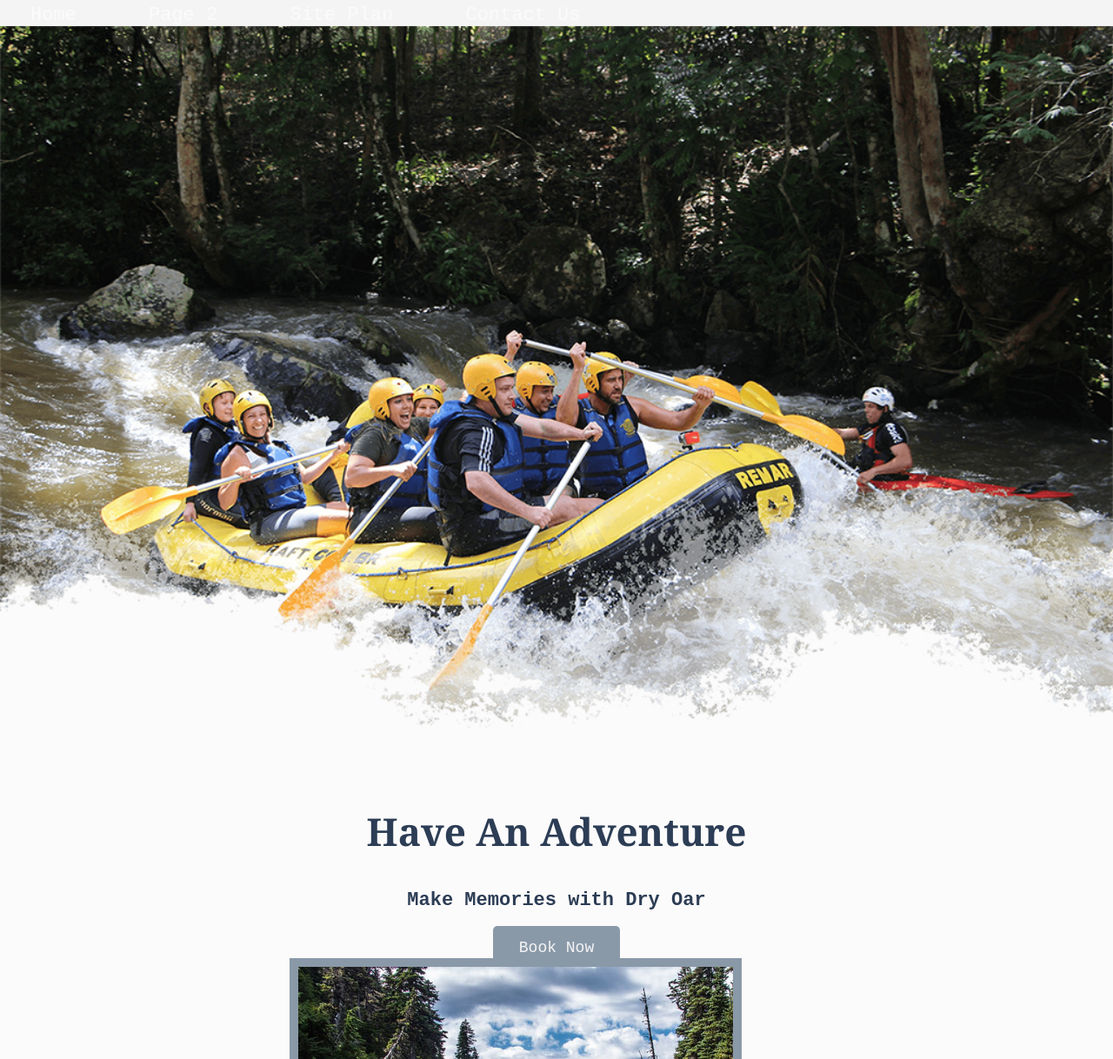
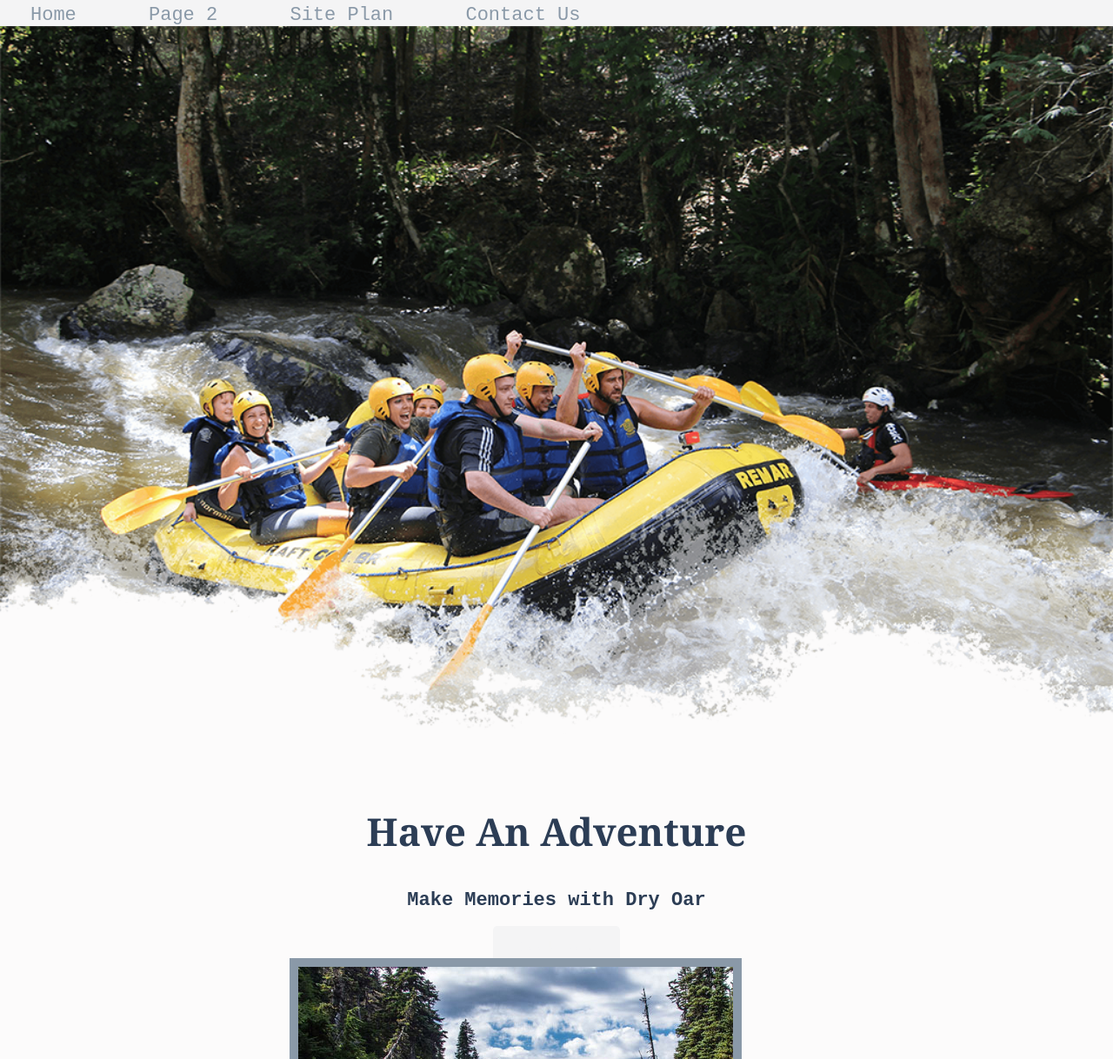
Before and after one commit to maroonmuffin/wdd130, a plain HTML site: page wwr/index.html in a window 1280 px wide. Shown: the part 82-1300 px from the top of the page at 87% size. Drawn offline with Linux system fonts and the light colour scheme.

Commit message:
colorchange

```diff
--- a/wwr/styles/style.css
+++ b/wwr/styles/style.css
@@ -6,7 +6,7 @@
 nav a {
     text-align: center;
     text-decoration: none;
-    color: #fcfbfb;
+    color: #8a99a8;
     padding: 35px;
 
 }
@@ -68,7 +68,7 @@ h4 {
 }
 .book, .join {
     color: #f4f4f5;
-    background-color: #8a99a8;
+    background-color:#f4f4f5;
     text-decoration: none;
     font-size: 18px;
     padding:15px 30px;
```
